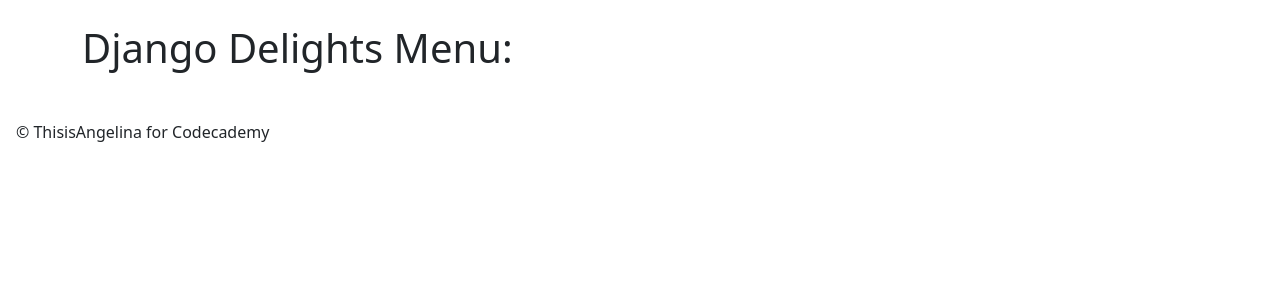
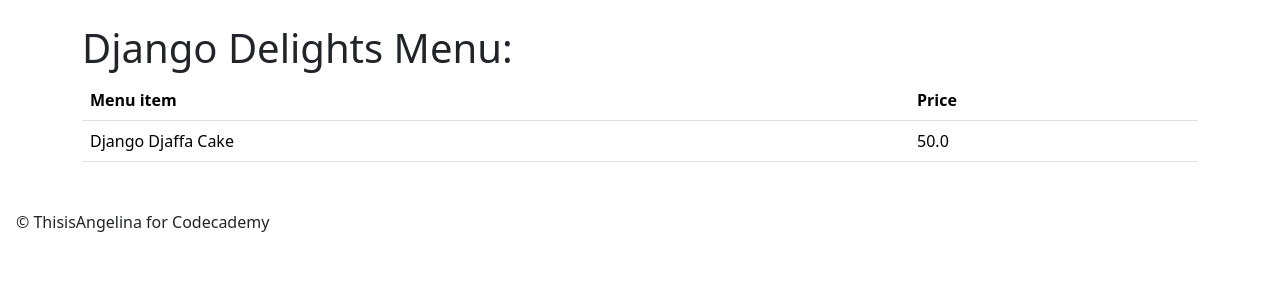
Before and after one commit to ThisisAngelina/Django-Delights, a Django app: template djangodelights/inventory/templates/inventory/menu.html in a window 1280 px wide. Shown: the part 56-356 px from the top of the page. Run offline with Django 5.2, Linux system fonts and the light colour scheme; the template is opened without the code that fills it: values that come from a table or form of the project are taken from there, others are empty; data comes from the database, SQL or seed files in the repository.

Commit message:
add menu list view

```diff
--- a/djangodelights/inventory/templates/inventory/inventory.html
+++ b/djangodelights/inventory/templates/inventory/inventory.html
@@ -7,6 +7,7 @@
         <tr>
             <th>Ingredient</th>
             <th>Quantity (units)</th>
+            <th>Price per unit</th>
         </tr>
     </thead>
     <tbody>
@@ -14,6 +15,7 @@
         <tr>
             <td>{{ ingredient.name }}</td>
             <td>{{ ingredient.quantity }}</td>
+            <td>{{ ingredient.price }}</td>
         </tr>
         {% endfor %}
     </tbody>
--- a/djangodelights/inventory/templates/inventory/menu.html
+++ b/djangodelights/inventory/templates/inventory/menu.html
@@ -1,4 +1,4 @@
-{% extends 'base.html' %}
+{% extends 'inventory/base.html' %}
 
 {% block title %}
 Menu
@@ -6,4 +6,20 @@ Menu
 
 {% block content %}
 <h1>Django Delights Menu:</h1>
+<table class="table">
+    <thead>
+        <tr>
+            <th>Menu item</th>
+            <th>Price</th>
+        </tr>
+    </thead>
+    <tbody>
+        {% for menu_item in menu_items %}
+        <tr>
+            <td>{{ menu_item.name }}</td>
+            <td>{{ menu_item.price }}</td>
+        </tr>
+        {% endfor %}
+    </tbody>
+</table>
 {% endblock %}
--- a/djangodelights/inventory/urls.py
+++ b/djangodelights/inventory/urls.py
@@ -1,12 +1,14 @@
 from django.urls import path
 from . import views
 
-urlpatterns = [path('inventory/', views.InventoryList.as_view(), name='inventory')]
+urlpatterns = [path('inventory/', views.InventoryList.as_view(), name='inventory'),
+            path('menu/', views.MenuList.as_view(), name='menu'),
+               ]
 '''
 urlpatterns = [
     path('', views.home, name='home'),
     path('inventory/', views.InventoryList.as_view(), name='inventory'),
-    path('menu/', views.menu_view, name='menu'),
+
     path('purchases/', views.purchases_view, name='purchases'),
     path('profit/', views.purchases_view, name='profit'),
     path('login/', views.login_view, name='login'),
```
Also changed, not shown: djangodelights/inventory/views.py (+7 -2 lines).
